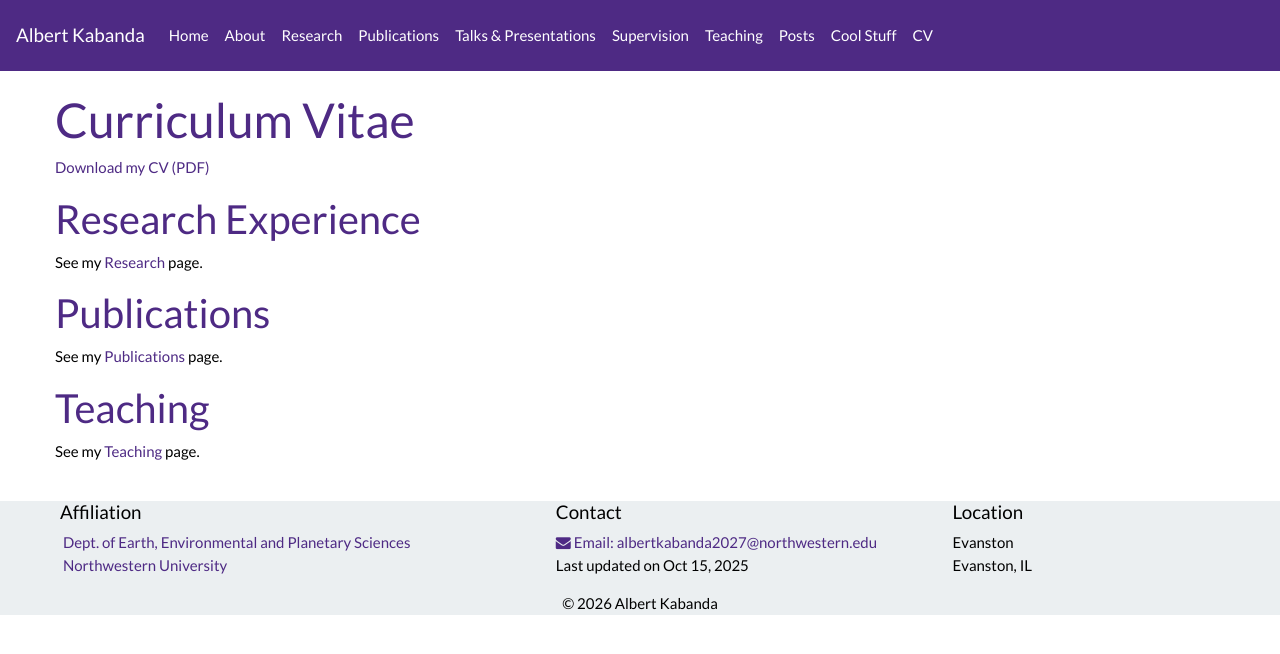
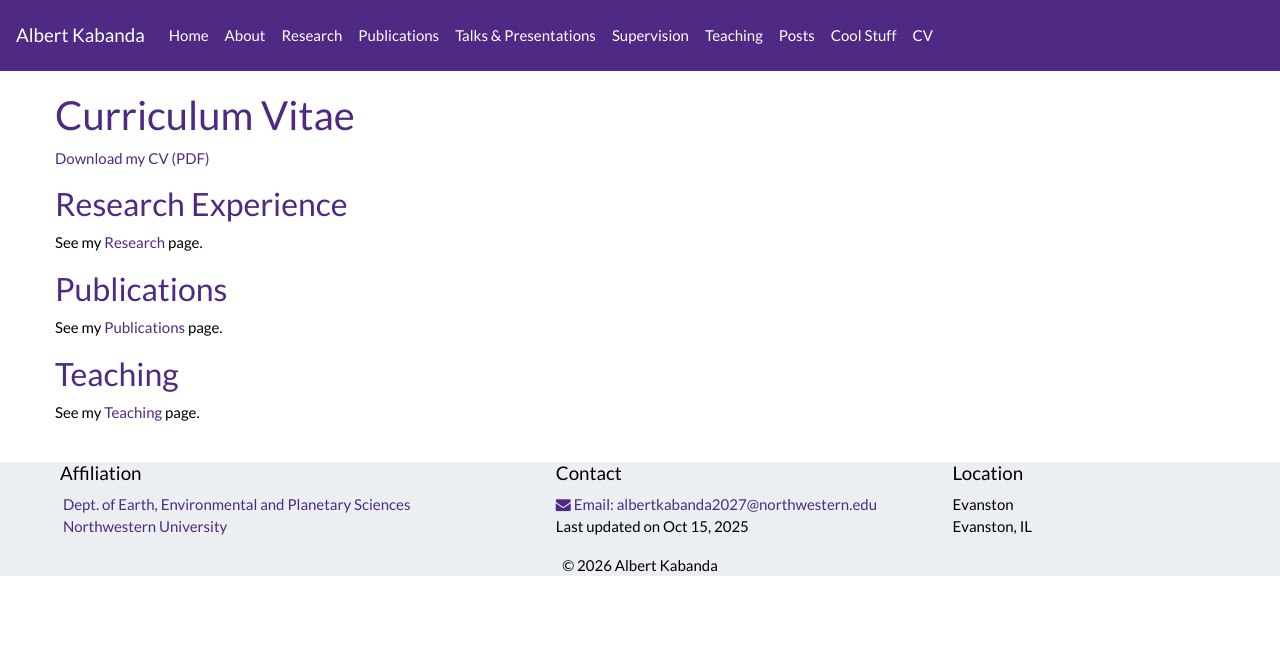
Before and after one commit to albertkabanda/albertkabanda.github.io, a Jekyll site: the page built from _pages/CV.md, in a window 1280 px wide. Shown: the top 654 px of the page. Built offline with Jekyll 4.4.1, drawn with Linux system fonts in a browser that asks for light colours; nearby versions of some CDN libraries; a style sheet for code colours, icons or effects is not loaded.

Commit message:
Update CV.md

```diff
--- a/_pages/CV.md
+++ b/_pages/CV.md
@@ -5,18 +5,18 @@ sitemap: false
 permalink: /CV/
 ---
 
-# Curriculum Vitae
+## Curriculum Vitae
 
 [Download my CV (PDF)](/assets/Albert_Kabanda_CV.pdf)
 
-## Research Experience
+### Research Experience
 
 See my [Research](/Research/) page.
 
-## Publications
+### Publications
 
 See my [Publications](/Publications/) page.
 
-## Teaching
+### Teaching
 
 See my [Teaching](/Teaching/) page.
```
